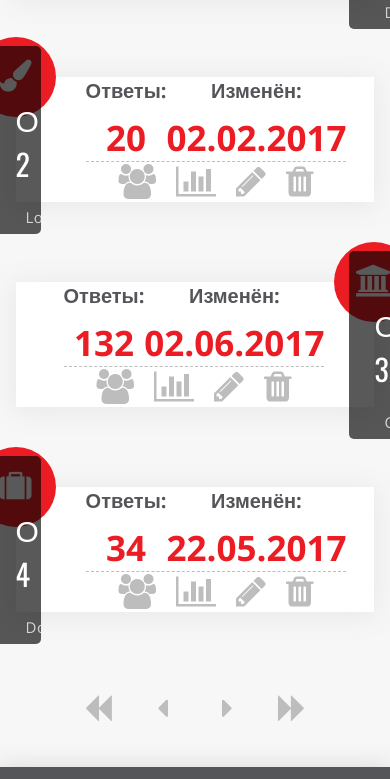
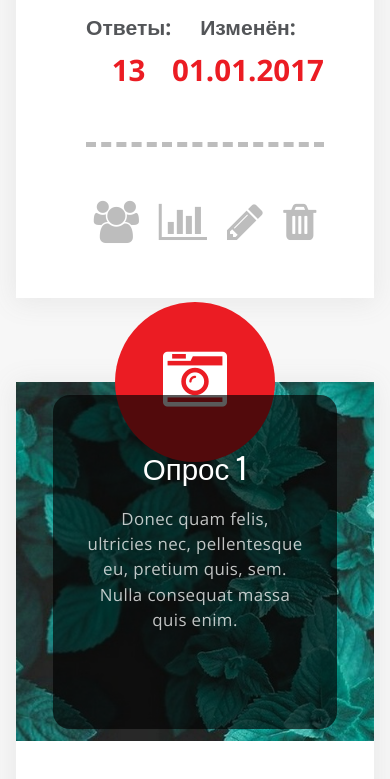
Before and after one commit to elizavetd/survey-project, a website built with webpack: page public/my-surveys.html in a window 390 px wide. Shown: the part 808-1587 px from the top of the page. Built offline with nearby package versions, Linux system fonts and the light colour scheme.

Commit message:
Add responsive my-surveys view

```diff
--- a/frontend/css/_my-surveys.scss
+++ b/frontend/css/_my-surveys.scss
@@ -8,21 +8,19 @@
     justify-content: space-between;
     align-items: center;
     padding: 20px 0;
-
     .pagination__details {
         display: flex;
         justify-content: flex-start;
         align-items: flex-end;
         margin: 0 20px;
-
-        .pagination__item-count, .pagination__page-count {
+        .pagination__item-count,
+        .pagination__page-count {
             margin-left: 7px;
             font-weight: 700;
             font-size: 22px;
             line-height: 1.3;
         }
     }
-
     .pagination__nav-buttons {
         .pagination__button {
             width: 50px;
@@ -48,7 +46,6 @@
 
 .surveys-list {
     margin-top: 50px;
-
     .survey-item {
         width: 100%;
         display: flex;
@@ -58,25 +55,21 @@
         background-color: white;
         box-shadow: 0px 3px 25.52px 3.48px rgba(112, 112, 112, 0.1);
         margin-bottom: 80px;
-
         .survey-item__caption {
             color: white;
             display: flex;
             justify-content: center;
             align-items: center;
             position: relative;
-
             .survey-item__image-container {
                 background-color: grey;
                 text-align: center;
                 display: flex;
                 justify-content: center;
                 align-items: center;
-
                 .survey-item__image {
                     width: 100%;
                 }
-
                 .survey-item__icon {
                     width: 80px;
                     height: 80px;
@@ -85,14 +78,12 @@
                     position: absolute;
                     top: -40px;
                     border-radius: 40px;
-
                     i {
                         position: relative;
                         top: 16px;
                     }
                 }
             }
-
             .survey-item__title-container {
                 width: 70%;
                 max-height: 70%;
@@ -102,14 +93,12 @@
                 border-radius: 5px;
                 position: absolute;
                 overflow: hidden;
-
                 .survey-item__name {
                     font-family: $headingFont;
                     font-size: 30px;
                     font-weight: 400;
                     margin-bottom: 20px;
                 }
-
                 .survey-item__description {
                     font-size: 15px;
                     color: transparentize(white, 0.25);
@@ -119,7 +108,6 @@
                 }
             }
         }
-
         .survey-item__details {
             flex-grow: 1;
             margin-left: 20px;
@@ -128,7 +116,6 @@
             flex-direction: column;
             justify-content: space-between;
             align-items: stretch;
-
             .survey-item__info {
                 display: flex;
                 flex-grow: 1;
@@ -136,26 +123,21 @@
                 align-items: center;
                 text-align: center;
                 border-bottom: 1px dashed $colorLightGrey;
-
                 .survey-item__info-name {
                     font-size: 20px;
                     margin-bottom: 10px;
-                    //color: $colorLightGrey;
                 }
-
                 .survey-item__info-value {
                     font-size: 35px;
                     font-weight: 700;
                     color: $colorRed;
                 }
             }
-
             .survey-item__options {
                 flex-grow: 1;
                 display: flex;
                 justify-content: center;
                 align-items: center;
-
                 .survey-item__button {
                     border: none;
                     background-color: transparent;
@@ -163,7 +145,6 @@
                     color: $colorLightGrey;
                     margin: 0 10px;
                 }
-
                 .survey-item__button:hover {
                     cursor: pointer;
                     color: $colorGrey;
@@ -171,8 +152,105 @@
             }
         }
     }
-
     .survey-item:nth-child(even) {
         flex-direction: row-reverse;
     }
 }
+
+@media all and (max-width: 980px) {
+    .pagination {
+        justify-content: center;
+        padding: 20px 0;
+        .pagination__details {
+            display: none;
+        }
+        .pagination__nav-buttons {
+            .pagination__button {
+                width: 8vmax;
+                background-color: transparent;
+                color: $colorLightGrey;
+                font-size: 4vmax;
+                margin: 0 30px;
+            }
+            .pagination__button:hover {
+                cursor: pointer;
+                color: $colorRed;
+            }
+        }
+        &:last-child {
+            padding-bottom: 10vmax;
+        }
+    }
+}
+
+@media all and (max-width: 980px) and (orientation: portrait){
+    .surveys-list {
+        margin-top: 5vh;
+
+        .survey-item {
+            width: 100%;
+            flex-direction: column;
+            margin-bottom: 10vmax;
+
+            &:nth-child(even) {
+                flex-direction: column;
+            }
+
+            .survey-item__caption {
+                width: 100%;
+
+                .survey-item__image-container {
+                    width: 100%;
+
+                    .survey-item__icon {
+                        width: 160px;
+                        height: 160px;
+                        font-size: 64px;
+                        background-color: $colorRed;
+                        position: absolute;
+                        top: -80px;
+                        border-radius: 80px;
+                        i {
+                            position: relative;
+                            top: 32px;
+                        }
+                    }
+                }
+                .survey-item__title-container {
+                    width: 60vmin;
+                    height: 60vmin;
+                    border-radius: 2vh;
+
+                    .survey-item__name {
+                        font-size: 3.5vh;
+                        margin-bottom: 2vh;
+                    }
+                    .survey-item__description {
+                        font-size: 2vh;
+                        margin: 0 1vh;
+                    }
+                }
+            }
+            .survey-item__details {
+                height: 40vh;
+
+                .survey-item__info {
+                    border-bottom: 5px dashed $colorLightGrey;
+
+                    .survey-item__info-name {
+                        font-size: 2.5vh;
+                        margin-bottom: 1vh;
+                    }
+                    .survey-item__info-value {
+                        font-size: 3.5vh;
+                    }
+                }
+                .survey-item__options {
+                    .survey-item__button {
+                        font-size: 5vh;
+                    }
+                }
+            }
+        }
+    }
+}
--- a/public/my-surveys.html
+++ b/public/my-surveys.html
@@ -40,7 +40,7 @@
 			<div class="operations-bar operations-bar_survey-list">
 				<i class="fa fa-search" aria-hidden="true"></i>
 				<input class="search-bar operations-bar__search" type="search" placeholder="Найти опрос"></input>
-				<a href="/new-survey.html"><button class="operations-bar__new-template operations-bar__new-template_right"><i class="fa fa-plus-circle" aria-hidden="true"></i> Новый опрос</button></a>
+				<a href="/new-survey.html"><button class="operations-bar__new-template operations-bar__new-template_right"><i class="fa fa-plus-circle" aria-hidden="true"></i><p> Новый опрос</p></button></a>
 			</div>
 			<div class="pagination">
 				<div class="pagination__details">
```
